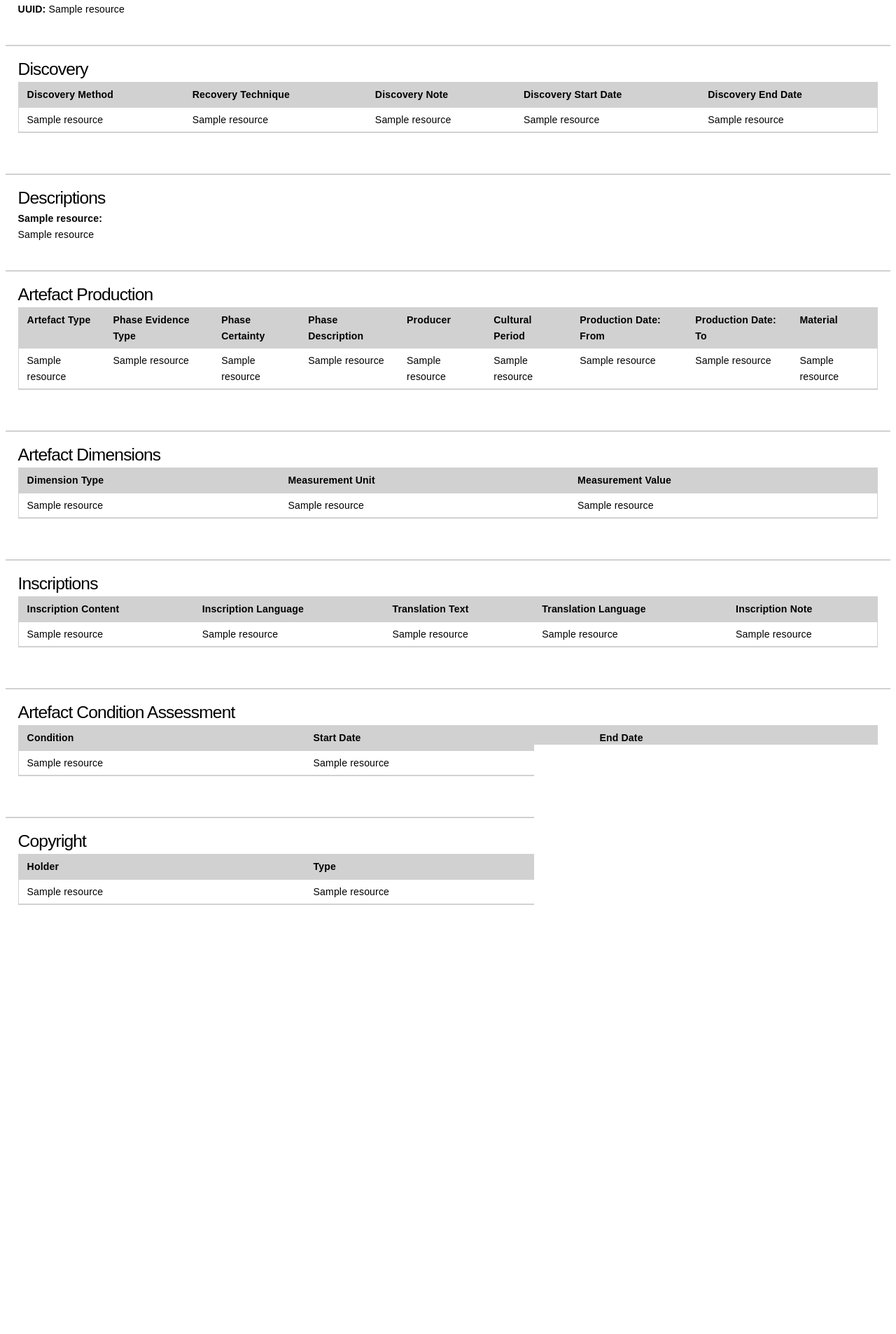
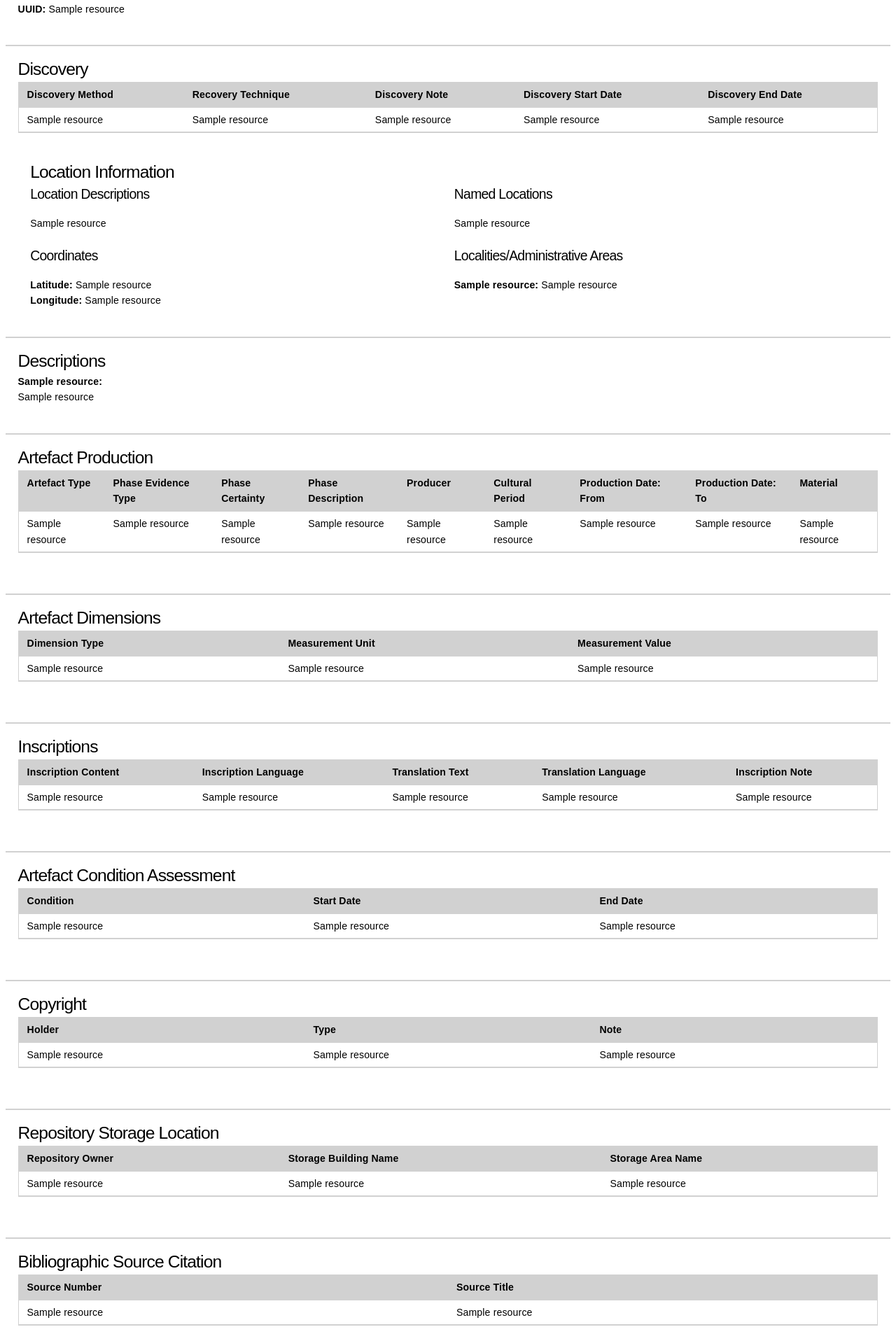
Before and after one commit to HistoricEngland/mariner-proj, a Django app: template mariner_proj/templates/html_export/1d47e2bc-2d51-11ef-ae46-0242ac140006.htm in a window 1280 px wide. Shown: the part 461-2367 px from the top of the page at 70% size. Before the commit the page ends 1754 px from the top, so only its background shows below. Run offline with Django 3.2, Linux system fonts and the light colour scheme; the template is opened without the code that fills it: most values are stand-ins (such as "Sample title", 1, 10 or a date in 2020); parts of the project's set-up code (start-up, migrations or seed data) failed here and were passed over.

Commit message:
Third pass at Artefact report

```diff
--- a/mariner_proj/templates/html_export/1d47e2bc-2d51-11ef-ae46-0242ac140006.htm
+++ b/mariner_proj/templates/html_export/1d47e2bc-2d51-11ef-ae46-0242ac140006.htm
@@ -94,6 +94,68 @@
                         </div>
                     </div>
                 </div>
+
+                {# Location Information sub-row #}
+                {% with location_data=resource_data|val_from_key:"Discovery"|val_from_key:"Location Data" %}
+                {% if location_data %}
+                <div class="row">
+                    <div class="column">
+                        <div class="keeptogether">
+                            <div class="container location-details">
+                                <h3>Location Information</h3>
+                                <div class="row">
+                                    <div class="column">
+                                        {% if location_data|has_key:"Location Descriptions" %}
+                                        <h4>Location Descriptions</h4>
+                                        <p>
+                                            {% for desc in location_data|val_from_key:"Location Descriptions" %}
+                                                {{ desc|val_from_key:"Location Description"|val_from_key:"@display_value" }}<br>
+                                            {% endfor %}
+                                        </p>
+                                        {% endif %}
+                                        {% if location_data|has_key:"Decimal LatLong References" %}
+                                        <h4>Coordinates</h4>
+                                        <p>
+                                            {% for latlong in location_data|val_from_key:"Decimal LatLong References" %}
+                                                <strong>Latitude:</strong> {{ latlong|val_from_key:"Decimal Latitude"|val_from_key:"@display_value" }}<br>
+                                                <strong>Longitude:</strong> {{ latlong|val_from_key:"Decimal Longitude"|val_from_key:"@display_value" }}<br>
+                                            {% endfor %}
+                                        </p>
+                                        {% endif %}
+                                    </div>
+                                    <div class="column">
+                                        <div class="keeptogether">
+                                            <div>
+                                                {% if location_data|has_key:"Named Location (place)" %}
+                                                <h4>Named Locations</h4>
+                                                <p>
+                                                    {% for named in location_data|val_from_key:"Named Location (place)"|val_from_key:"instance_details" %}
+                                                        {{ named|val_from_key:"display_value" }}<br>
+                                                    {% endfor %}
+                                                </p>
+                                                {% endif %}
+                                                {% if location_data|has_key:"Localities/Administrative Areas" %}
+                                                <h4>Localities/Administrative Areas</h4>
+                                                <p>
+                                                    {% for area in location_data|val_from_key:"Localities/Administrative Areas" %}
+                                                    {% if area|val_from_key:"Area Type"|has_key:"@display_value" %}
+                                                        <strong>{{ area|val_from_key:"Area Type"|val_from_key:"@display_value" }}:</strong> {{ area|val_from_key:"Area Names"|val_from_key:"Area Name"|val_from_key:"@display_value" }}</br/>
+                                                    {% else %}
+                                                        {{ area|val_from_key:"Area Names"|val_from_key:"Area Name"|val_from_key:"@display_value" }}</br/>
+                                                    {% endif %}
+                                                    {% endfor %}
+                                                </p>
+                                                {% endif %}
+                                            </div>
+                                        </div>
+                                    </div>
+                                </div>
+                            </div>
+                        </div>
+                    </div>
+                </div>
+                {% endif %}
+                {% endwith %}
             </div>
         </section>
         <hr/>
@@ -364,7 +426,7 @@
                                 </div>
                                 {% for assoc in resource_data|val_from_key:"Associated Monuments, Sites and Artefacts" %}
                                 <div class="rrow">
-                                    <div class="rcell" data-title="Association Type">{{ assoc|val_from_key:"Asset Association Type"|val_from_key:"@display_value" }}</div>
+                                    <div class="rcell" data-title="Association Type">{{ assoc|val_from_key:"Association Type"|val_from_key:"@display_value" }}</div>
                                     <div class="rcell" data-title="Monument, Site or Artefact">{{ assoc|val_from_key:"Monument, Site or Artefact"|val_from_key:"@display_value" }}</div>
                                 </div>
                                 {% empty %}
```
